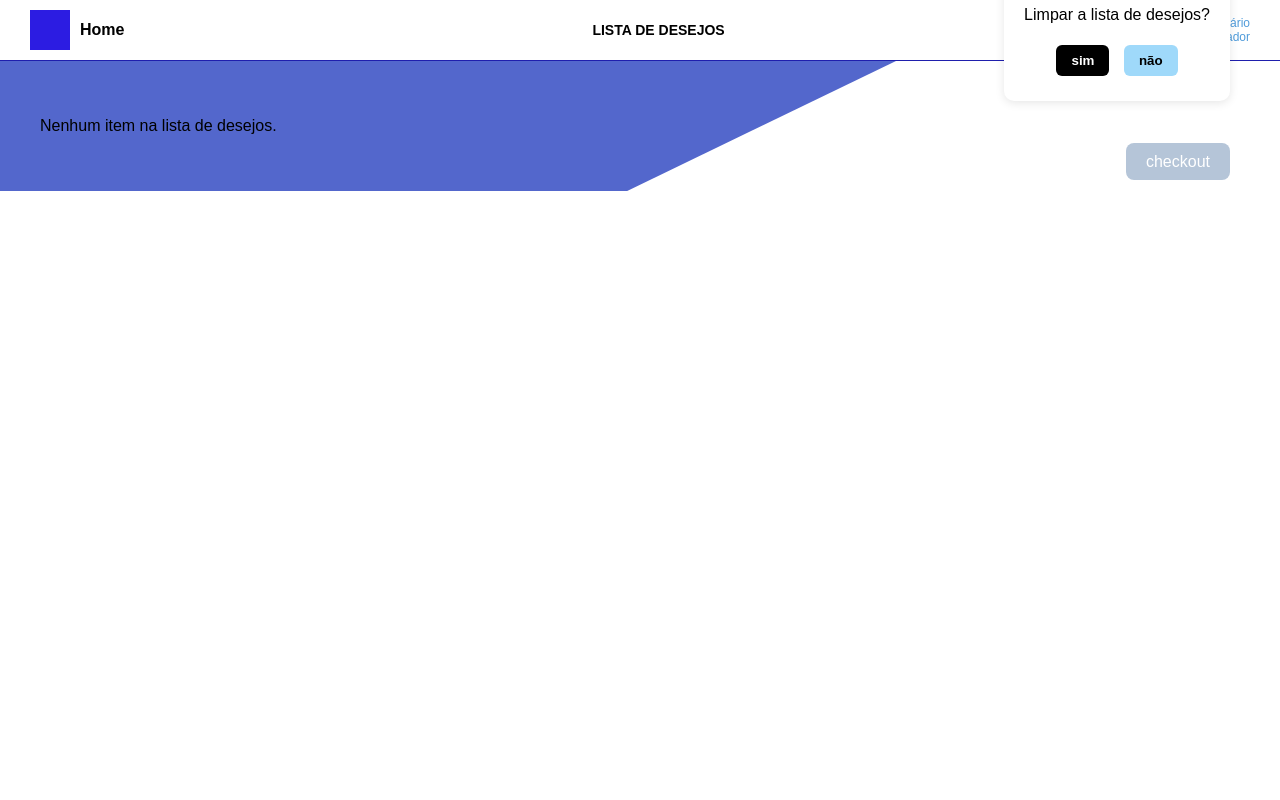
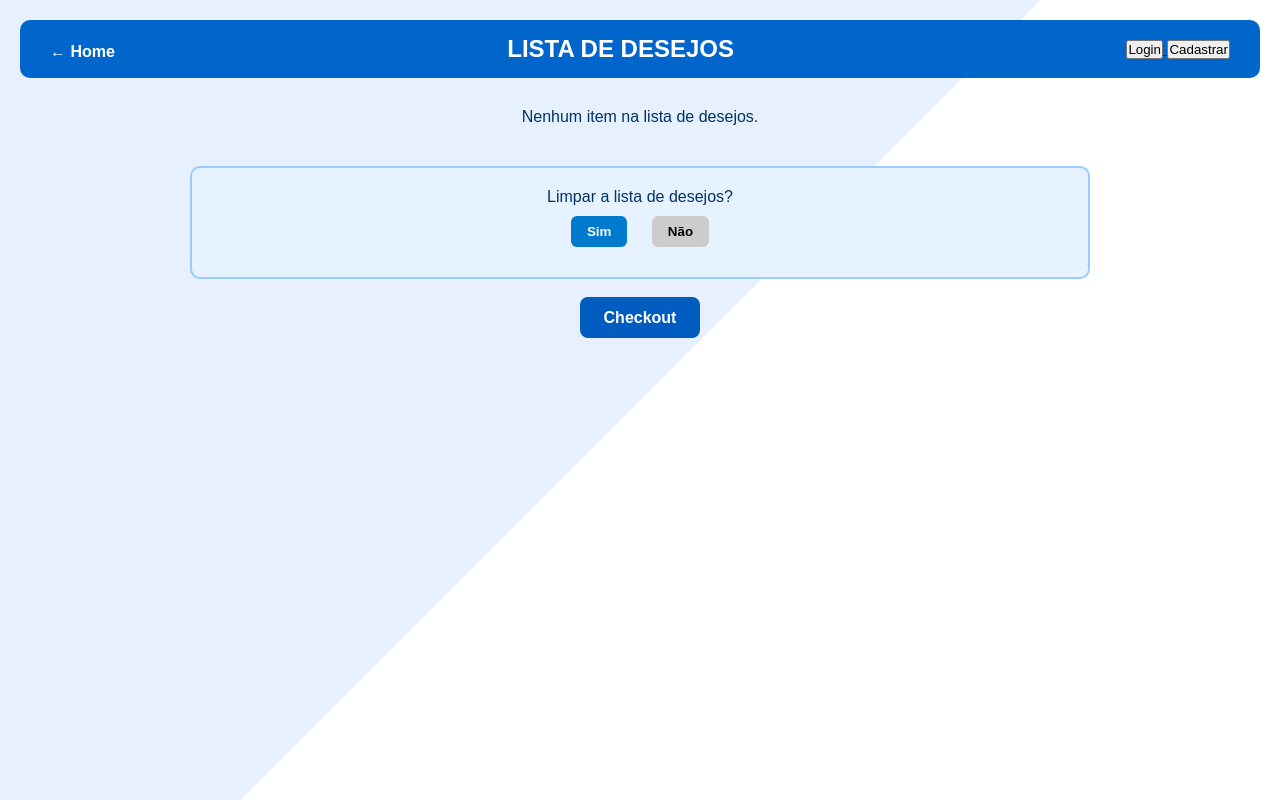
Before and after one commit to LeoGutzeitt/MARKETOON, a Django app: page /wishlist/ in a window 1280 px wide. Run offline with Django 5.2, Linux system fonts and the light colour scheme; parts of the project's set-up code (start-up, migrations or seed data) failed here and were passed over.

Commit message:
mais styles

```diff
--- a/loja/templates/loja/home.html
+++ b/loja/templates/loja/home.html
@@ -236,7 +236,7 @@
 
     <div>
      {% if request.user.is_authenticated %}
-  <a href="{% url 'perfil' %}" style="text-decoration: none; color: white;">
+  <a href="{% url 'perfil' %}" style="text-decoration: none; color: black;">
     {% if request.user.perfil.imagem %}
     <img src="{{ request.user.perfil.imagem.url }}" alt="Foto de perfil" class="perfil-foto">
     {% else %}
--- a/loja/templates/loja/perfil.html
+++ b/loja/templates/loja/perfil.html
@@ -127,7 +127,7 @@
         margin-top: 1rem;
         text-align: center;
         display: inline-block;
-        width: 100%;
+        width: 80%;
     }
 
     .btn-voltar-home:hover {
--- a/loja/templates/loja/wishlist.html
+++ b/loja/templates/loja/wishlist.html
@@ -3,29 +3,245 @@
 <head>
   <meta charset="UTF-8">
   <title>Lista de Desejos</title>
-  {% load static %}
-  <link rel="stylesheet" href="{% static 'css/wishlist.css' %}">
+  <style>
+    * {
+      box-sizing: border-box;
+      margin: 0;
+      padding: 0;
+    }
+
+    body {
+      font-family: Arial, sans-serif;
+      background: linear-gradient(135deg, #e6f0ff 50%, #ffffff 50%);
+      color: #003366;
+      min-height: 100vh;
+      padding: 20px;
+    }
+
+    .header {
+      background-color: #0066cc;
+      color: white;
+      padding: 15px 30px;
+      display: flex;
+      justify-content: space-between;
+      align-items: center;
+      border-radius: 10px;
+      margin-bottom: 30px;
+    }
+
+    .header-left, .header-right {
+      display: flex;
+      flex-direction: column;
+      align-items: flex-start;
+    }
+
+    .header-left .home-link {
+      color: white;
+      text-decoration: none;
+      font-weight: bold;
+      margin-top: 5px;
+    }
+
+    .header-left .home-link:hover {
+      text-decoration: underline;
+    }
+
+    .header-center {
+      font-size: 24px;
+      font-weight: bold;
+      text-align: center;
+    }
+
+    .user-name {
+      font-weight: bold;
+    }
+
+    .user-role {
+      font-size: 12px;
+      color: #cce6ff;
+    }
+
+    .content-wrapper {
+      max-width: 900px;
+      margin: 0 auto;
+    }
+
+    .wishlist-items {
+      display: flex;
+      flex-wrap: wrap;
+      gap: 20px;
+      justify-content: center;
+    }
+
+    .wishlist-card {
+      background-color: white;
+      border: 2px solid #99ccff;
+      border-radius: 10px;
+      width: 240px;
+      padding: 15px;
+      position: relative;
+      box-shadow: 0 4px 6px rgba(0,0,0,0.05);
+      display: flex;
+      flex-direction: column;
+      align-items: center;
+    }
+
+    .wishlist-star {
+      font-size: 20px;
+      color: #ffcc00;
+      position: absolute;
+      top: 10px;
+      right: 15px;
+    }
+
+    .image-placeholder {
+      width: 100%;
+      height: 150px;
+      background-color: #e0f0ff;
+      border-radius: 8px;
+      margin-bottom: 15px;
+    }
+
+    .product-info {
+      text-align: center;
+      margin-bottom: 15px;
+    }
+
+    .product-name {
+      font-weight: bold;
+      font-size: 16px;
+      color: #004d99;
+    }
+
+    .product-price {
+      color: #007acc;
+      margin-top: 5px;
+    }
+
+    .card-actions {
+      display: flex;
+      gap: 10px;
+    }
+
+    .action-btn {
+      background-color: #0066cc;
+      border: none;
+      color: white;
+      padding: 8px 12px;
+      border-radius: 6px;
+      cursor: pointer;
+      font-size: 16px;
+      transition: background-color 0.2s;
+    }
+
+    .action-btn:hover {
+      background-color: #004c99;
+    }
+
+    .confirm-box {
+      background-color: #e6f2ff;
+      border: 2px solid #99ccff;
+      border-radius: 10px;
+      padding: 20px;
+      text-align: center;
+      margin-top: 40px;
+    }
+
+    .btn-confirm {
+      padding: 8px 16px;
+      margin: 10px;
+      border-radius: 6px;
+      font-weight: bold;
+      cursor: pointer;
+      border: none;
+    }
+
+    .yes {
+      background-color: #007acc;
+      color: white;
+    }
+
+    .yes:hover {
+      background-color: #005c99;
+    }
+
+    .no {
+      background-color: #ccc;
+    }
+
+    .no:hover {
+      background-color: #aaa;
+    }
+
+    .checkout-container {
+      text-align: center;
+      margin-top: 30px;
+    }
+
+    .checkout-btn {
+      background-color: #005cbf;
+      color: white;
+      padding: 12px 24px;
+      border-radius: 8px;
+      text-decoration: none;
+      font-size: 16px;
+      font-weight: bold;
+      transition: background-color 0.3s;
+    }
+
+    .checkout-btn:hover {
+      background-color: #004080;
+    }
+
+    .perfil-foto {
+      width: 40px;
+      height: 40px;
+      border-radius: 50%;
+      object-fit: cover;
+      border: 2px solid white;
+      box-shadow: 0 0 4px rgba(0,0,0,0.2);
+    }
+
+
+
+
+  </style>
 </head>
 <body>
 
   <!-- TOPO -->
   <header class="header">
     <div class="header-left">
-      <div class="logo-placeholder"></div>
-      <a href="/" class="home-link">Home</a>
+      <div class="logo-placeholder"><!-- Logo opcional --></div>
+      <a href="/" class="home-link">← Home</a>
     </div>
-    <div class="header-center">
-      LISTA DE DESEJOS
+    <div class="header-center">LISTA DE DESEJOS</div>
+    <div class="header-right">
+    <div>
+     {% if request.user.is_authenticated %}
+  <a href="{% url 'perfil' %}" style="text-decoration: none; color: black;">
+    {% if request.user.perfil.imagem %}
+    <img src="{{ request.user.perfil.imagem.url }}" alt="Foto de perfil" class="perfil-foto">
+    {% else %}
+    <img src="/static/img/default-avatar.png" alt="Avatar" class="user-avatar">
+    {% endif %}
+    <span>Olá, {{ request.user.username }}</span>
+  </a>
+  </a>
+{% else %}
+  <a href="{% url 'login' %}">
+    <button>Login</button>
+  </a>
+  <a href="{% url 'cadastrar' %}">
+    <button>Cadastrar</button>
+  </a>
+{% endif %}
     </div>
-    <div class="header-right">
-      <div class="user-name">usuário</div>
-      <div class="user-role">comprador</div>
     </div>
   </header>
 
-  <!-- FUNDO COM DIVISÃO DIAGONAL -->
+  <!-- CONTEÚDO -->
   <div class="content-wrapper">
-    <div class="diagonal-bg"></div>
 
     <!-- LISTA DE PRODUTOS -->
     <section class="wishlist-items">
@@ -53,19 +269,19 @@
       {% endfor %}
     </section>
 
-    <!-- CAIXA DE CONFIRMAÇÃO -->
+    <!-- CONFIRMAÇÃO -->
     <aside class="confirm-box">
       <p>Limpar a lista de desejos?</p>
       <form method="post" action="{% url 'limpar_wishlist' %}">
         {% csrf_token %}
-        <button class="btn-confirm yes">sim</button>
-        <button type="button" class="btn-confirm no" onclick="window.location.reload()">não</button>
+        <button class="btn-confirm yes">Sim</button>
+        <button type="button" class="btn-confirm no" onclick="window.location.reload()">Não</button>
       </form>
     </aside>
 
     <!-- CHECKOUT -->
     <div class="checkout-container">
-      <a href="{% url 'checkout' %}" class="checkout-btn">checkout</a>
+      <a href="{% url 'home' %}" class="checkout-btn">Checkout</a>
     </div>
   </div>
 
```
Also changed, not shown: loja/templates/loja/html.html (+54 -9 lines).
